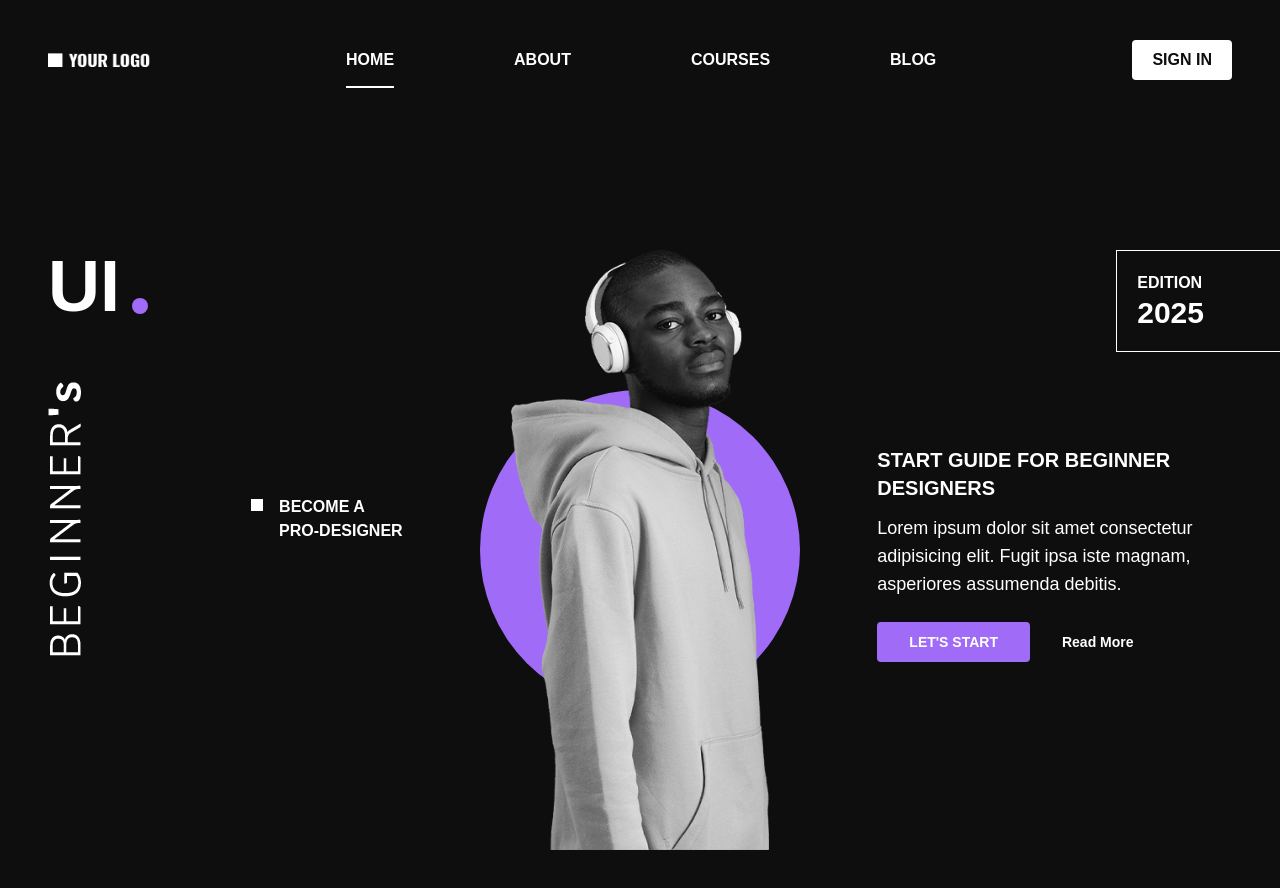
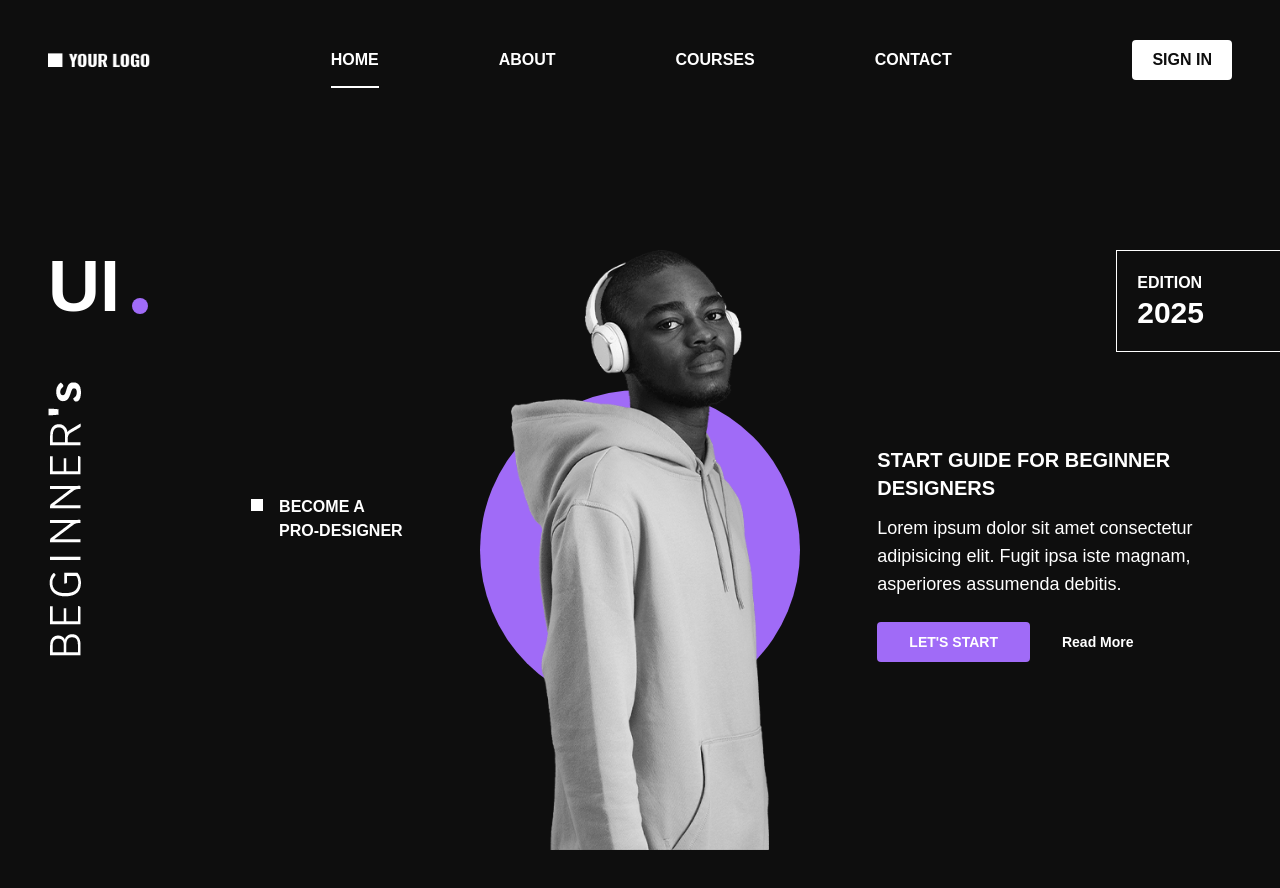
Before and after one commit to kaleemullahahsan/designer-courses, a React (Vite) app: page / in a window 1280 px wide. Shown: the top 888 px of the page. Built offline with nearby package versions, Linux system fonts and the light colour scheme.

Commit message:
recent changes

```diff
--- a/src/Components/Challenges.jsx
+++ b/src/Components/Challenges.jsx
@@ -27,7 +27,7 @@ function Challenges() {
         <span className="md:text-3xl uppercase opacity-10 font-bold text-(--text-secondary)" data-aos="fade-right">
           Explore
         </span>
-        <a href="" data-aos="fade-down" className="max-w-4 md:max-w-none">
+        <a href="#testimonials" data-aos="fade-down" className="max-w-4 md:max-w-none">
           <img src={`${footerArrow}`} alt="" />
         </a>
         <span className="md:text-3xl text-xl uppercase opacity-10 font-bold text-(--text-secondary)" data-aos="fade-left">
--- a/src/Components/Courses.jsx
+++ b/src/Components/Courses.jsx
@@ -1,7 +1,7 @@
 import allCourses from "../Apis/Courses";
 function Courses() {
   return (
-    <div className="md:px-12 p-5 overflow-hidden">
+    <div className="md:px-12 p-5 overflow-hidden" id="courses">
       <div className="container">
         <div className="text-header flex justify-between">
           <h2 data-aos="fade-right">
--- a/src/Components/Footer.jsx
+++ b/src/Components/Footer.jsx
@@ -70,7 +70,7 @@ function Footer() {
               <span className="md:text-xl text-lg">Follow us!</span>
               <a
                 href="#"
-                className="bg-white md:text-2xl text-(--accent) px-4 py-2 md:px-4 md:py-3 rounded-full"
+                className="bg-white md:text-2xl text-(--accent) px-4 py-2 md:px-5 md:py-3 rounded-full"
               >
                 <i class="fa-brands fa-facebook-f"></i>
               </a>
@@ -93,7 +93,7 @@ function Footer() {
           <span className="bg-white p-4 px-8   rounded-t-lg shadow-2xl text-(--accent)">
             © 2025 Website By{" "}
             <a
-              href="https://seraprogrammer/ahsan"
+              href="https://seraprogrammer.com/ahsan"
               className="uppercase hover:text-[#7325f3]"
             >
               Ahsan
--- a/src/Components/Hero.jsx
+++ b/src/Components/Hero.jsx
@@ -4,7 +4,7 @@ import bannerImg from "../assets/images/banner-img.png";
 function Hero() {
   return (
     <>
-      <section className="md:px-12 p-5 pb-0 min-h-[100vh] overflow-hidden flex items-center container">
+      <section id="about" className="md:px-12 p-5 pb-0 min-h-[100vh] overflow-hidden flex items-center container">
         <div className="w-[100%]">
           <div className="grid lg:grid-cols-3 w-[100%] gap-15 mt-10">
             <div className="flex-col order-2">
--- a/src/Components/Navbar.jsx
+++ b/src/Components/Navbar.jsx
@@ -1,52 +1,56 @@
-import React, { useState } from 'react';
+import React, { useState } from "react";
 import logo from "../assets/images/your_logo.png";
 
 function Navbar() {
-
-const [isMenuOpen, setIsMenuOpen] = useState(false);
+  const [isMenuOpen, setIsMenuOpen] = useState(false);
 
   const openMenu = () => {
     setIsMenuOpen(true);
   };
 
-    const closeMenu = () => {
+  const closeMenu = () => {
     setIsMenuOpen(false);
   };
+
+    const [activeLink, setActiveLink] = useState("/");
+
+  const links = [
+    { href: "/", label: "Home" },
+    { href: "#about", label: "About" },
+    { href: "#courses", label: "Courses" },
+    { href: "#contact", label: "Contact" },
+  ];
+
   return (
     <>
       <header
         className="flex justify-between container items-center md:py-10 md:px-12 p-5 w-[100%] gap-5"
         data-aos="fade-down"
       >
-        <a href="#">
+        <a href="/">
           <img src={`${logo}`} alt="" />
         </a>
         <nav
           id="menu"
-          className={`absolute z-20  h-screen lg:h-auto lg:flex ${isMenuOpen ? 'flex' : 'hidden'} justify-center bg-(--background) w-[100%] top-0 left-0 lg:relative `}
+          className={`fixed z-90  h-screen lg:h-auto lg:flex ${
+            isMenuOpen ? "flex" : "hidden"
+          } justify-center bg-(--background) w-[100%] top-0 left-0 lg:relative `}
         >
           <ul className="flex justify-center items-center gap-10 lg:gap-30 font-bold uppercase flex-col lg:flex-row">
-            <li>
-              <a href="#" className=" nav-link active">
-                Home
-              </a>
-            </li>
-            <li>
-              <a href="#" className="nav-link">
-                About
-              </a>
-            </li>
-            <li>
-              <a href="#" className="nav-link">
-                Courses
-              </a>
-            </li>
-            <li>
-              <a href="#" className="nav-link">
-                Blog
-              </a>
-            </li>
-          </ul>
+      {links.map((link) => (
+        <li key={link.href}>
+          <a
+            href={link.href}
+            className={`nav-link ${
+              activeLink === link.href ? "active" : ""
+            }`}
+            onClick={() => setActiveLink(link.href)}
+          >
+            {link.label}
+          </a>
+        </li>
+      ))}
+    </ul>
           <div className="absolute top-5 right-5 lg:hidden" onClick={closeMenu}>
             <span class="material-symbols-outlined">close</span>
           </div>
--- a/src/Components/Newsletter.jsx
+++ b/src/Components/Newsletter.jsx
@@ -2,7 +2,7 @@ import bgImage from "../assets/images/newsletter-bg.png";
 function Newsletter() {
   return (
     <>
-      <div className={`md:px-15 p-5 flex justify-end items-end relative `}>
+      <div className={`md:px-15 p-5 flex justify-end items-end relative `} id="contact">
         <div className="max-w-160 md:mt-20 mt-0" data-aos="fade-up-left">
           <div className="text-center">
             <h3 className="text-3xl">Subscribe</h3>
--- a/src/Components/Testimonials.jsx
+++ b/src/Components/Testimonials.jsx
@@ -4,7 +4,7 @@ import allTestimonials from "../Apis/Testimonials";
 function Testimonials() {
   return (
     <>
-      <div className="md:px-12 p-5">
+      <div className="md:px-12 p-5" id="testimonials">
         <div className="my-35 container">
           <div className="text-center" data-aos="fade-in">
             <span className="text-5xl uppercase font-bold">What</span>
```
